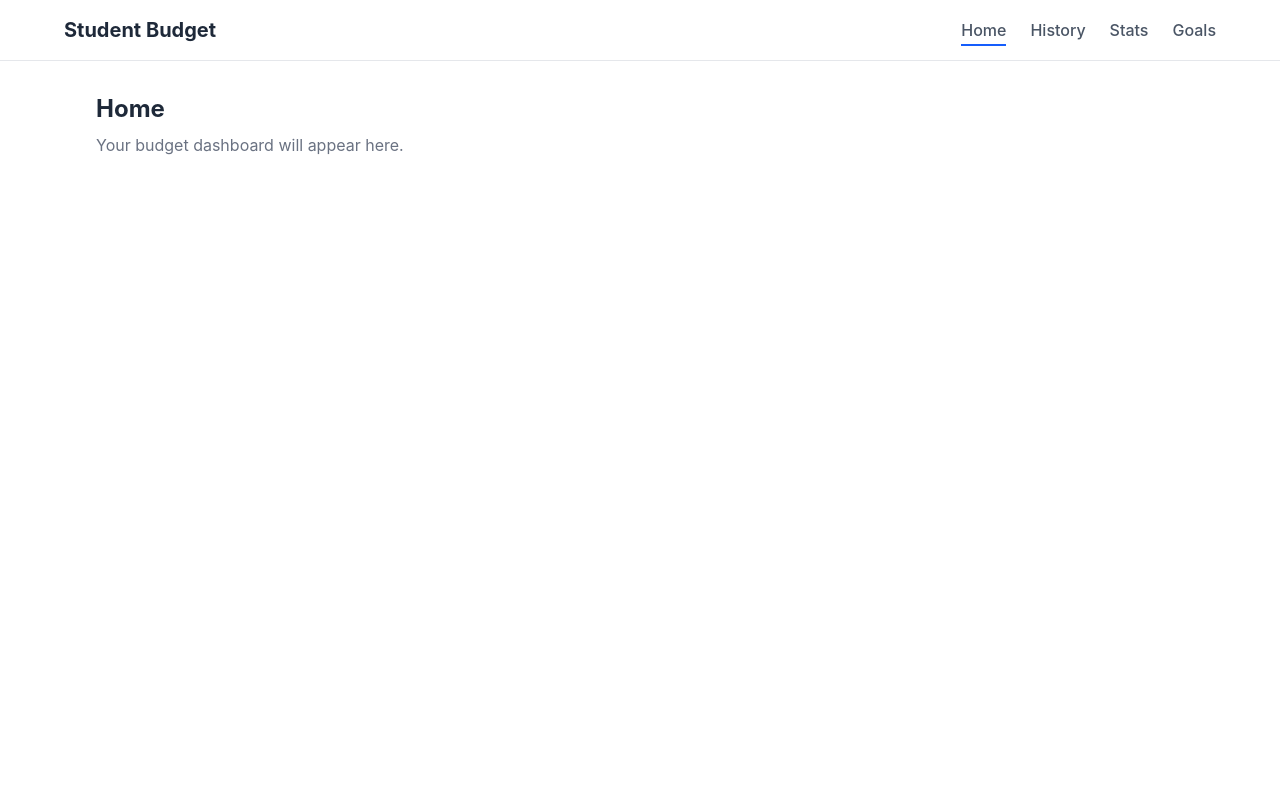
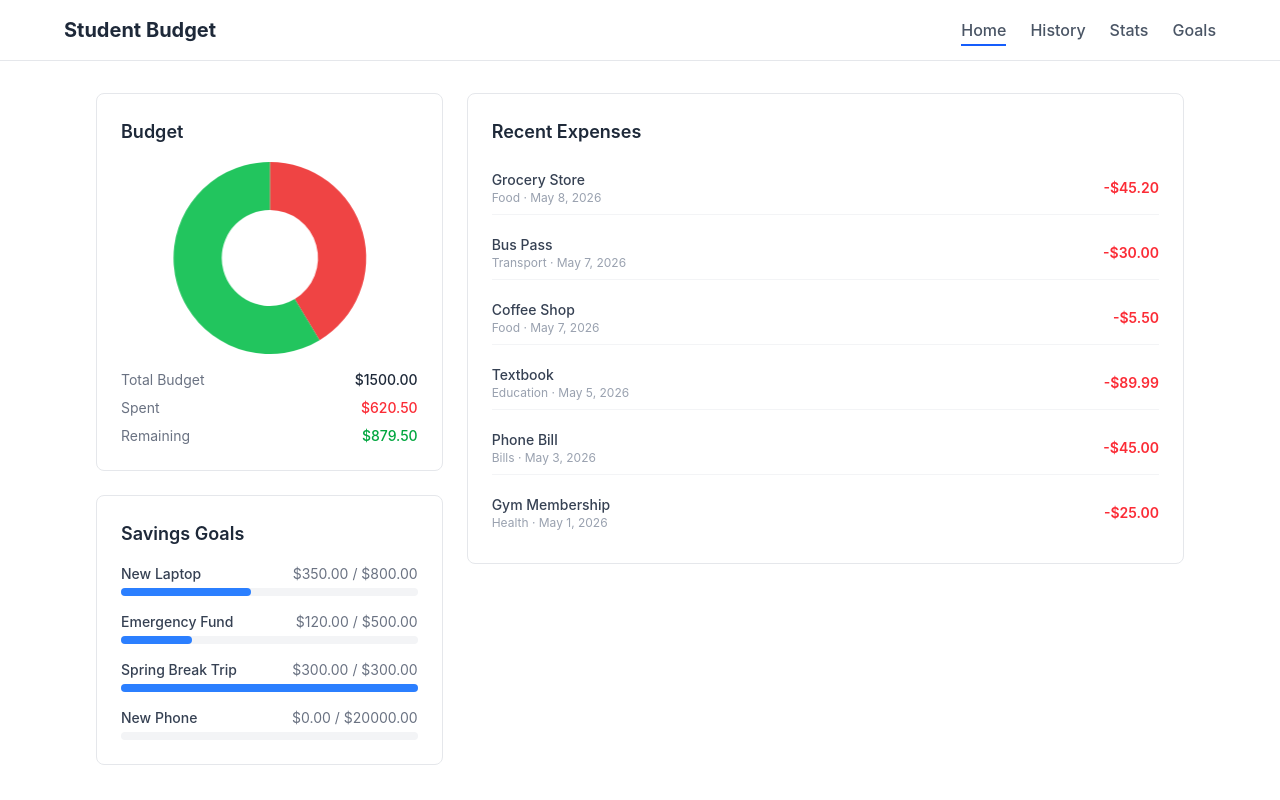
Before and after one commit to lapislazuliviii/Budget-Tracker, a Vue app: page / in a window 1280 px wide. Built offline with nearby package versions, Linux system fonts and the light colour scheme.

Commit message:
Add Home page stuff

```diff
--- a/package.json
+++ b/package.json
@@ -13,8 +13,10 @@
   },
   "dependencies": {
     "@supabase/supabase-js": "^2.105.4",
+    "chart.js": "^4.5.1",
     "pinia": "^3.0.2",
     "vue": "^3.5.13",
+    "vue-chartjs": "^5.3.3",
     "vue-router": "^4.5.1"
   },
   "devDependencies": {
--- /dev/null
+++ b/src/components/BudgetOverview.vue
@@ -0,0 +1,74 @@
+<script setup lang="ts">
+// BudgetOverview — displays the user's total budget as a doughnut (pie) chart
+// The chart shows how much of the budget has been spent vs. what remains
+import { computed } from 'vue'
+import { Doughnut } from 'vue-chartjs'
+import {
+  Chart as ChartJS,
+  ArcElement,
+  Tooltip,
+  Legend,
+} from 'chart.js'
+
+// Register the Chart.js components we need for the doughnut chart
+ChartJS.register(ArcElement, Tooltip, Legend)
+
+// Props allow the parent component to pass in the budget values
+const props = defineProps<{
+  totalBudget: number
+  totalSpent: number
+}>()
+
+// Calculate remaining budget (cannot go below zero)
+const remaining = computed(() => Math.max(props.totalBudget - props.totalSpent, 0))
+
+// Chart.js data configuration for the doughnut chart
+const chartData = computed(() => ({
+  labels: ['Spent', 'Remaining'],
+  datasets: [
+    {
+      data: [props.totalSpent, remaining.value],
+      backgroundColor: ['#EF4444', '#22C55E'], // red for spent, green for remaining
+      borderWidth: 0,
+    },
+  ],
+}))
+
+// Chart.js options — disable the legend since we show our own labels below
+const chartOptions = {
+  responsive: true,
+  maintainAspectRatio: false,
+  plugins: {
+    legend: {
+      display: false,
+    },
+  },
+}
+</script>
+
+<template>
+  <div class="bg-white rounded-lg border border-gray-200 p-6">
+    <h2 class="text-lg font-semibold text-gray-800 mb-4">Budget</h2>
+
+    <!-- Doughnut chart container with fixed height -->
+    <div class="h-48 flex items-center justify-center">
+      <Doughnut :data="chartData" :options="chartOptions" />
+    </div>
+
+    <!-- Budget summary numbers below the chart -->
+    <div class="mt-4 space-y-2 text-sm">
+      <div class="flex justify-between">
+        <span class="text-gray-500">Total Budget</span>
+        <span class="font-medium text-gray-800">${{ totalBudget.toFixed(2) }}</span>
+      </div>
+      <div class="flex justify-between">
+        <span class="text-gray-500">Spent</span>
+        <span class="font-medium text-red-500">${{ totalSpent.toFixed(2) }}</span>
+      </div>
+      <div class="flex justify-between">
+        <span class="text-gray-500">Remaining</span>
+        <span class="font-medium text-green-600">${{ remaining.toFixed(2) }}</span>
+      </div>
+    </div>
+  </div>
+</template>
--- /dev/null
+++ b/src/components/RecentExpenses.vue
@@ -0,0 +1,50 @@
+<script setup lang="ts">
+// RecentExpenses — shows the most recent expense transactions
+// Displayed on the right side of the home dashboard
+import type { Expense } from '@/types/models'
+
+// Receive the list of recent expenses from the parent component
+defineProps<{
+  expenses: Expense[]
+}>()
+
+/**
+ * Format a date string into a short readable format (e.g. "May 8, 2026").
+ */
+function formatDate(dateStr: string): string {
+  const date = new Date(dateStr)
+  return date.toLocaleDateString('en-US', {
+    month: 'short',
+    day: 'numeric',
+    year: 'numeric',
+  })
+}
+</script>
+
+<template>
+  <div class="bg-white rounded-lg border border-gray-200 p-6">
+    <h2 class="text-lg font-semibold text-gray-800 mb-4">Recent Expenses</h2>
+
+    <!-- Show a message if no expenses exist yet -->
+    <p v-if="expenses.length === 0" class="text-sm text-gray-400">
+      No expenses recorded yet.
+    </p>
+
+    <!-- List each expense as a row with category, date, and amount -->
+    <ul class="space-y-3">
+      <li
+        v-for="expense in expenses"
+        :key="expense.id"
+        class="flex items-center justify-between py-2 border-b border-gray-100 last:border-b-0"
+      >
+        <div>
+          <p class="text-sm font-medium text-gray-700">{{ expense.description }}</p>
+          <p class="text-xs text-gray-400">{{ expense.category }} · {{ formatDate(expense.date) }}</p>
+        </div>
+        <span class="text-sm font-semibold text-red-500">
+          -${{ expense.amount.toFixed(2) }}
+        </span>
+      </li>
+    </ul>
+  </div>
+</template>
--- /dev/null
+++ b/src/components/SavingsGoalsList.vue
@@ -0,0 +1,51 @@
+<script setup lang="ts">
+// SavingsGoalsList — displays the user's savings goals with progress bars
+// Each goal shows how much has been saved toward the target amount
+import type { SavingsGoal } from '@/types/models'
+
+// Receive the list of savings goals from the parent component
+defineProps<{
+  goals: SavingsGoal[]
+}>()
+
+/**
+ * Calculate the progress percentage for a goal.
+ * Caps at 100% so the progress bar doesn't overflow.
+ */
+function progressPercent(saved: number, target: number): number {
+  if (target <= 0) return 0
+  return Math.min((saved / target) * 100, 100)
+}
+</script>
+
+<template>
+  <div class="bg-white rounded-lg border border-gray-200 p-6">
+    <h2 class="text-lg font-semibold text-gray-800 mb-4">Savings Goals</h2>
+
+    <!-- Show a message if no goals exist yet -->
+    <p v-if="goals.length === 0" class="text-sm text-gray-400">
+      No savings goals yet.
+    </p>
+
+    <!-- List each goal with a progress bar -->
+    <ul class="space-y-4">
+      <li v-for="goal in goals" :key="goal.id">
+        <div class="flex justify-between text-sm mb-1">
+          <span class="font-medium text-gray-700">{{ goal.name }}</span>
+          <span class="text-gray-500">
+            ${{ goal.saved.toFixed(2) }} / ${{ goal.target.toFixed(2) }}
+          </span>
+        </div>
+
+        <!-- Progress bar background -->
+        <div class="w-full bg-gray-100 rounded-full h-2">
+          <!-- Filled portion of the progress bar -->
+          <div
+            class="bg-blue-500 h-2 rounded-full transition-all"
+            :style="{ width: progressPercent(goal.saved, goal.target) + '%' }"
+          />
+        </div>
+      </li>
+    </ul>
+  </div>
+</template>
--- a/src/pages/HomeView.vue
+++ b/src/pages/HomeView.vue
@@ -1,10 +1,52 @@
 <script setup lang="ts">
-// HomeView — the main dashboard page shown when the app loads
+// HomeView — main dashboard page
+// Layout: left column has budget overview + savings goals, right column has recent expenses
+// Currently uses sample data; will be replaced with Supabase queries later
+import { ref } from 'vue'
+import BudgetOverview from '@/components/BudgetOverview.vue'
+import SavingsGoalsList from '@/components/SavingsGoalsList.vue'
+import RecentExpenses from '@/components/RecentExpenses.vue'
+import type { Expense, SavingsGoal } from '@/types/models'
+
+// --- Sample data for development ---
+// These will be replaced with real data from Supabase
+
+const totalBudget = ref(1500.00)
+const totalSpent = ref(620.50)
+
+const savingsGoals = ref<SavingsGoal[]>([
+  { id: '1', name: 'New Laptop', target: 800, saved: 350 },
+  { id: '2', name: 'Emergency Fund', target: 500, saved: 120 },
+  { id: '3', name: 'Spring Break Trip', target: 300, saved: 300 },
+  { id: '4', name: 'New Phone', target: 20000, saved: 0 },
+])
+
+const recentExpenses = ref<Expense[]>([
+  { id: '1', description: 'Grocery Store', amount: 45.20, category: 'Food', date: '2026-05-08' },
+  { id: '2', description: 'Bus Pass', amount: 30.00, category: 'Transport', date: '2026-05-07' },
+  { id: '3', description: 'Coffee Shop', amount: 5.50, category: 'Food', date: '2026-05-07' },
+  { id: '4', description: 'Textbook', amount: 89.99, category: 'Education', date: '2026-05-05' },
+  { id: '5', description: 'Phone Bill', amount: 45.00, category: 'Bills', date: '2026-05-03' },
+  { id: '6', description: 'Gym Membership', amount: 25.00, category: 'Health', date: '2026-05-01' },
+])
 </script>
 
 <template>
   <main class="max-w-6xl mx-auto p-8">
-    <h1 class="text-2xl font-bold text-gray-800">Home</h1>
-    <p class="mt-2 text-gray-500">Your budget dashboard will appear here.</p>
+    <!-- Two-column grid: left (budget + goals) and right (recent expenses) -->
+    <div class="grid grid-cols-3 gap-6">
+
+      <!-- Left column — takes up 1/3 of the width -->
+      <div class="col-span-1 space-y-6">
+        <BudgetOverview :total-budget="totalBudget" :total-spent="totalSpent" />
+        <SavingsGoalsList :goals="savingsGoals" />
+      </div>
+
+      <!-- Right column — takes up 2/3 of the width -->
+      <div class="col-span-2">
+        <RecentExpenses :expenses="recentExpenses" />
+      </div>
+
+    </div>
   </main>
 </template>
--- /dev/null
+++ b/src/types/models.ts
@@ -0,0 +1,19 @@
+// Shared TypeScript types used across the application
+// Keeping types in one place makes them easy to update and reference
+
+/** Represents a single expense transaction */
+export interface Expense {
+  id: string
+  description: string
+  amount: number       // stored as a positive number (display adds the minus sign)
+  category: string
+  date: string         // ISO date string, e.g. "2026-05-08"
+}
+
+/** Represents a savings goal the user is working toward */
+export interface SavingsGoal {
+  id: string
+  name: string
+  target: number       // the amount the user wants to save
+  saved: number        // how much has been saved so far
+}
```
Also changed, not shown: 1 other file (tests, documents, lock files or other folders).
